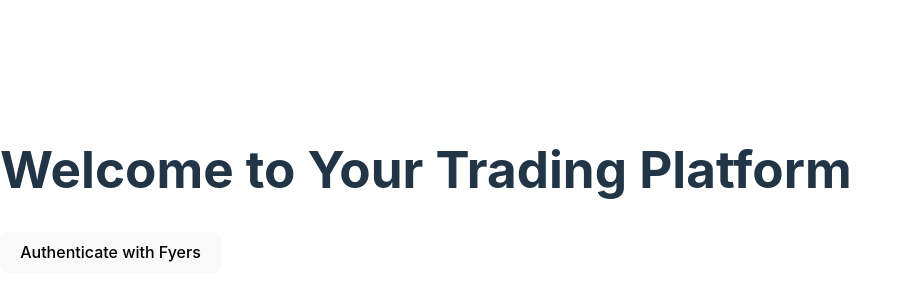
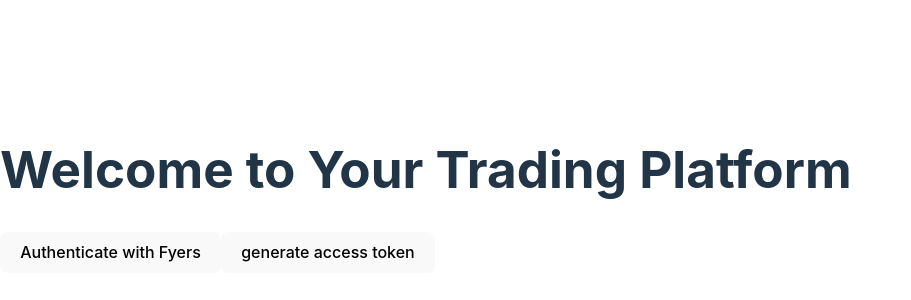
Before and after one commit to Sweetdesignhub/fyers-frontend, a React (Vite) app: page / in a window 1280 px wide. Shown: the part 210-510 px from the top of the page, without its empty margins (0-911 px from the left). Built offline with nearby package versions, Linux system fonts and the light colour scheme.

Commit message:
doing trial

```diff
--- a/src/components/FyersButton.jsx
+++ b/src/components/FyersButton.jsx
@@ -15,9 +15,19 @@ const App = () => {
     }
   };
 
+  const handleaccessToken = async () => {
+    try {
+      const response = await api.get("/generateAccessToken");
+      console.log(response);
+    } catch (error) {
+      console.error("Failed to retrieve Fyers auth URL:", error);
+    }
+  };
+
   return (
     <div>
       <button onClick={handleFyersAuth}>Authenticate with Fyers</button>
+      <button onClick={handleaccessToken}>generate access token</button>
     </div>
   );
 };
```
